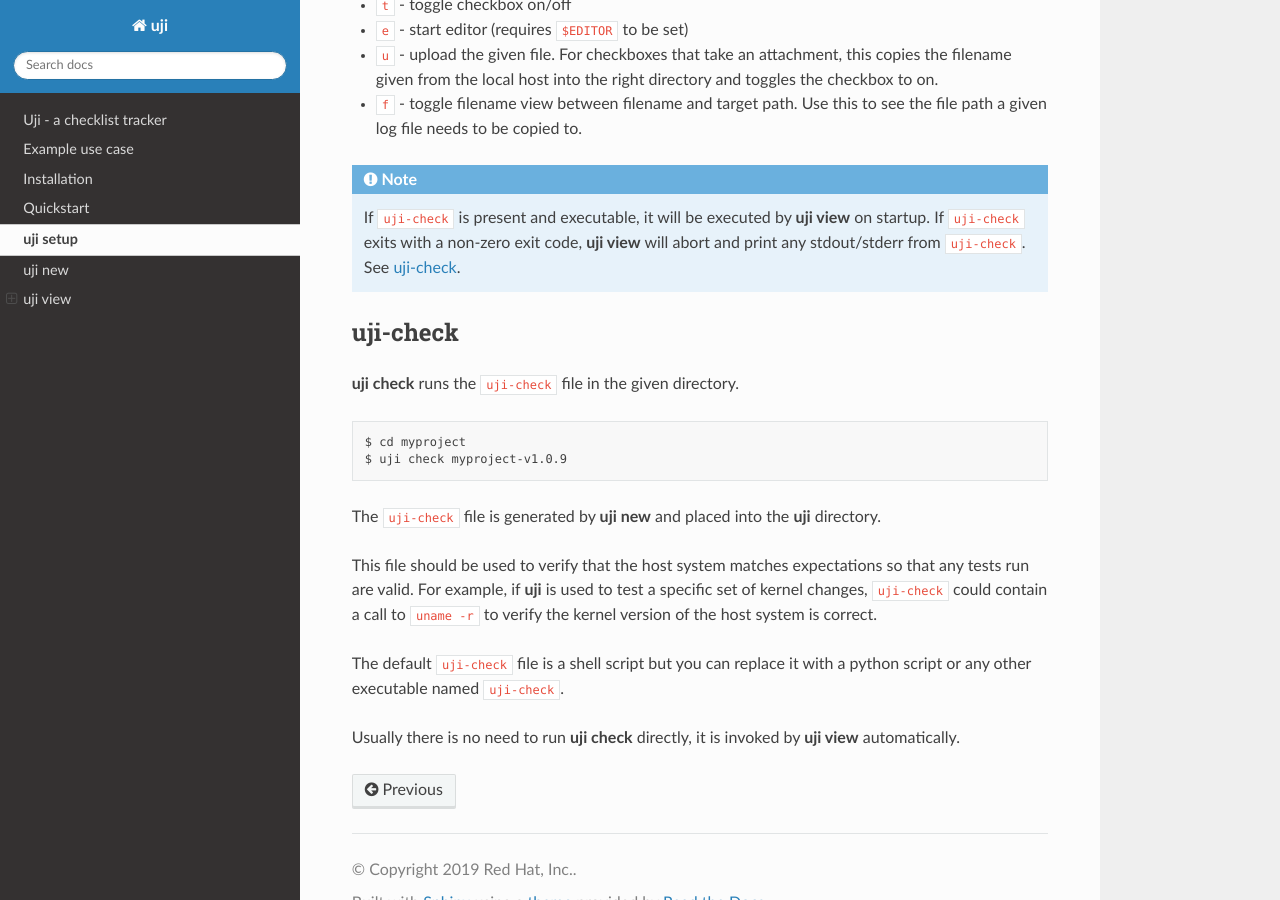
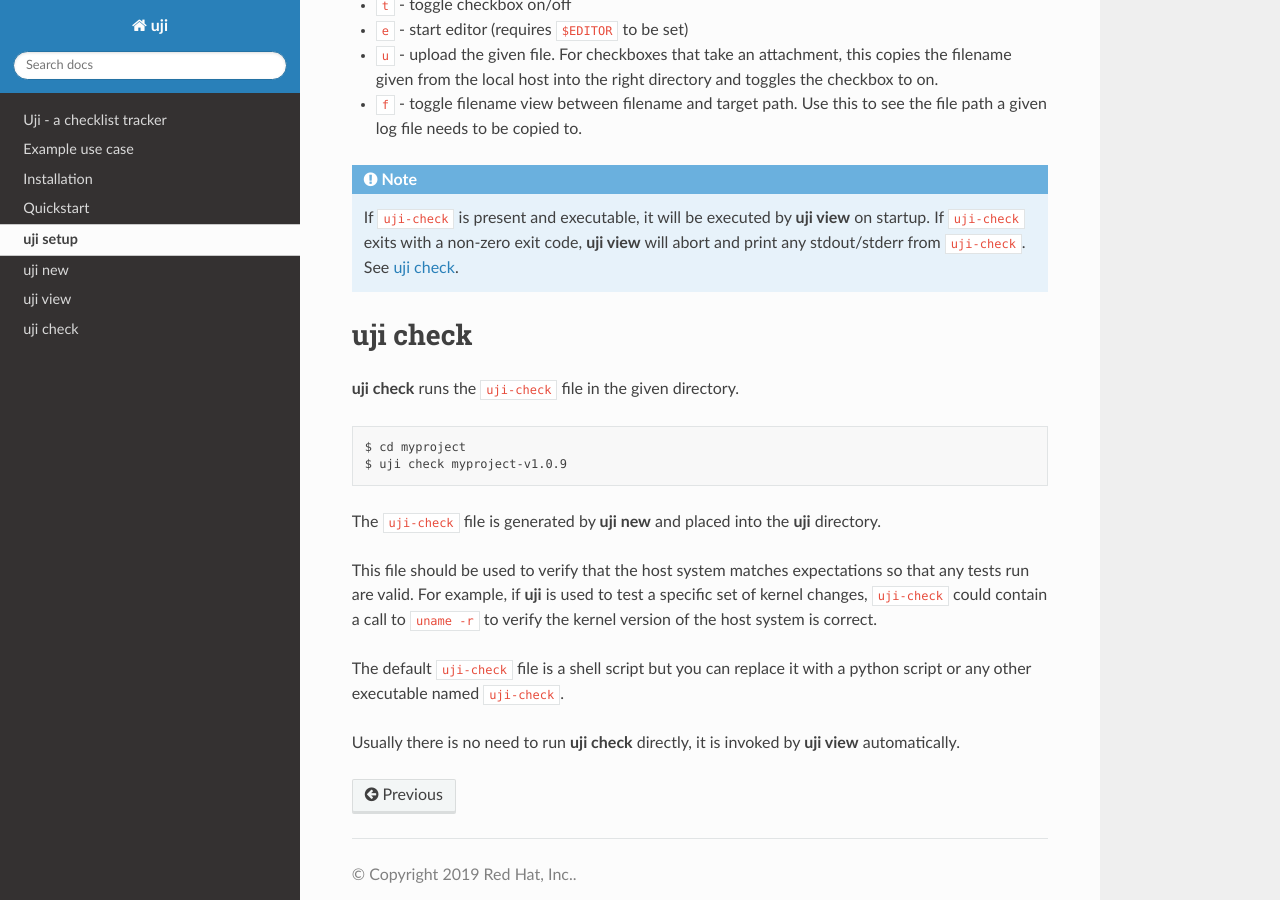
Before and after one commit to whot/uji, a Sphinx documentation site: the page built from doc/source/tools.rst, in a window 1280 px wide and 900 px high, scrolled down 1845 px. Built offline with Sphinx 7.4.7 and the Read the Docs theme 2.0.0, drawn with Linux system fonts in a browser that asks for light colours.

Commit message:
doc: fix the header style for uji check

```diff
--- a/doc/source/tools.rst
+++ b/doc/source/tools.rst
@@ -111,8 +111,8 @@ Within this viewer, you have several keyboard shortcuts:
 
 .. _uji-check:
 
-uji-check
----------
+uji check
+=========
 
 **uji check** runs the ``uji-check`` file in the given directory.
 
```
